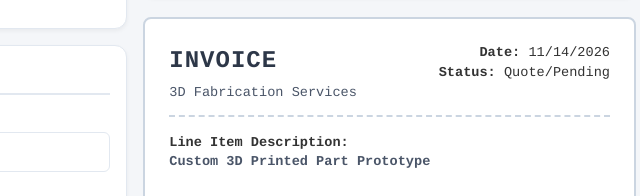
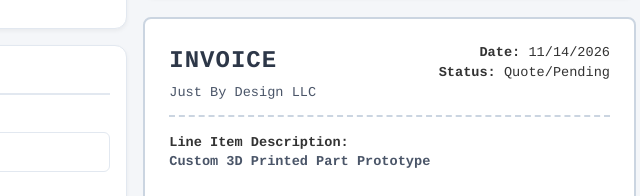
Before and after one commit to Holmadic/3DPricingCalculator, a plain HTML site: page index.html in a window 1280 px wide. Shown: the part 964-1160 px from the top of the page, 554-1194 px from the left. Drawn offline with Linux system fonts and the light colour scheme.

Commit message:
Updated Company name

```diff
--- a/index.html
+++ b/index.html
@@ -518,7 +518,7 @@
                 <div class="invoice-header">
                     <div>
                         <div class="invoice-title">INVOICE</div>
-                        <div style="font-size:0.85rem; color:#4a5568; margin-top:4px;">3D Fabrication Services</div>
+                        <div style="font-size:0.85rem; color:#4a5568; margin-top:4px;">Just By Design LLC</div>
                     </div>
                     <div class="invoice-meta">
                         <div><strong>Date:</strong> <span id="invoice-date">--/--/----</span></div>
```
